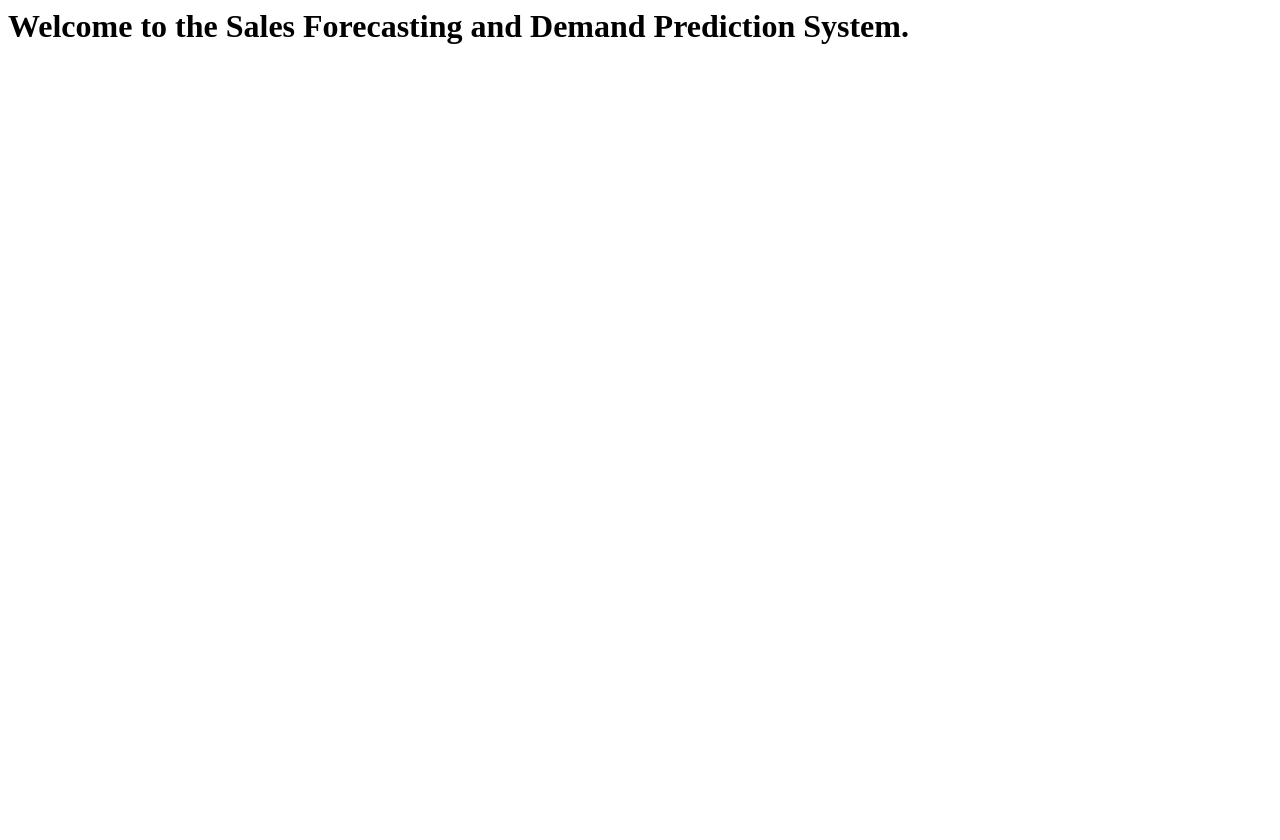
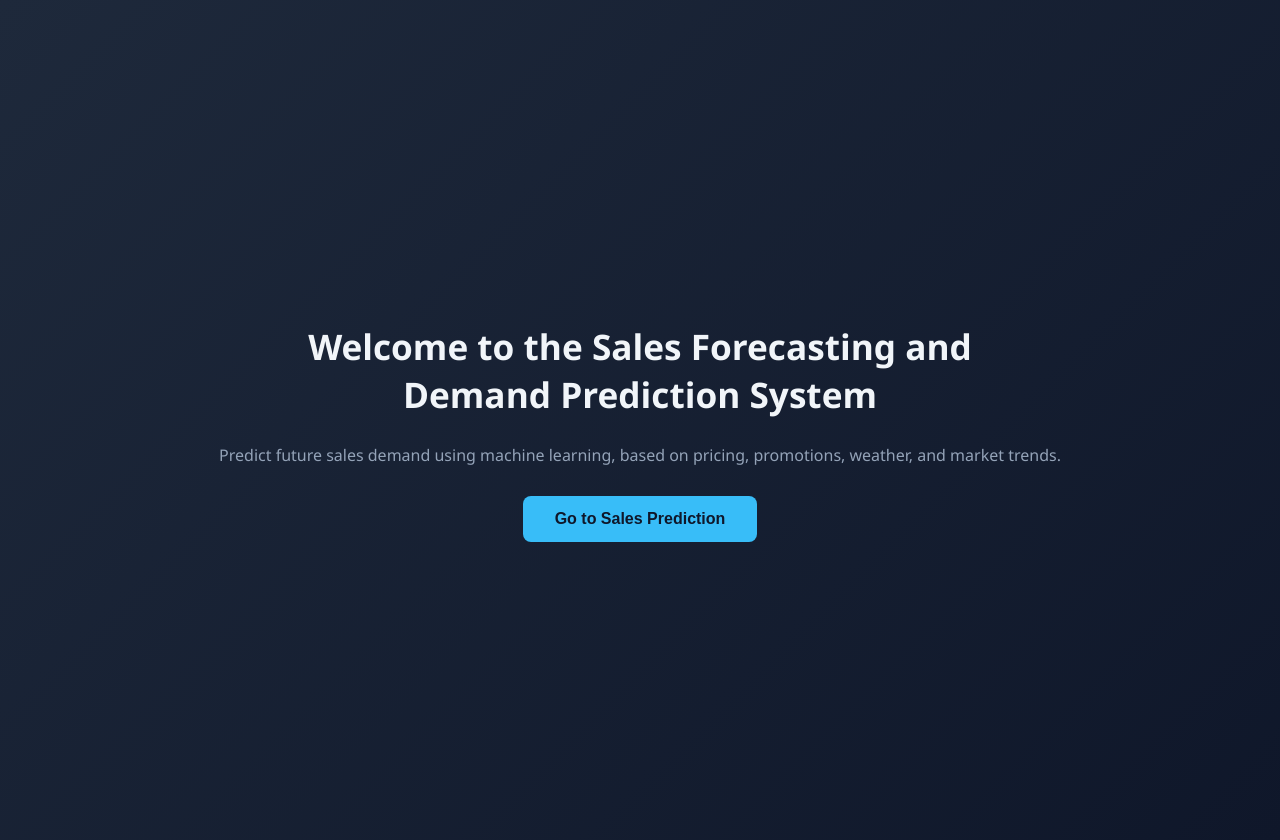
Before and after one commit to SarthakMandavkar-25/Sales-Forecasting-Demand-Prediction-System, a Flask app: page / in a window 1280 px wide. Before the commit the page ends 44 px from the top, so only its background shows below. Run offline with Flask 3, Linux system fonts and the light colour scheme.

Commit message:
Changed Index page

```diff
--- a/templates/index.html
+++ b/templates/index.html
@@ -1 +1,63 @@
-<h1>Welcome to the Sales Forecasting and Demand Prediction System.</h1>
+<!DOCTYPE html>
+<html lang="en">
+<head>
+    <meta charset="UTF-8">
+    <meta name="viewport" content="width=device-width, initial-scale=1.0">
+    <title>Sales Forecasting & Demand Prediction System</title>
+    <style>
+        body {
+            margin: 0;
+            font-family: 'Segoe UI', Arial, sans-serif;
+            background: linear-gradient(135deg, #1e293b, #0f172a);
+            color: #f1f5f9;
+            height: 100vh;
+            display: flex;
+            flex-direction: column;
+            align-items: center;
+            justify-content: center;
+            text-align: center;
+            padding: 20px;
+        }
+
+        h1 {
+            font-size: 2.2rem;
+            max-width: 700px;
+            margin-bottom: 10px;
+        }
+
+        p.subtitle {
+            color: #94a3b8;
+            margin-bottom: 30px;
+            font-size: 1rem;
+        }
+
+        a.cta-link {
+            text-decoration: none;
+        }
+
+        button {
+            padding: 14px 32px;
+            font-size: 1rem;
+            font-weight: 600;
+            border: none;
+            border-radius: 8px;
+            background-color: #38bdf8;
+            color: #0f172a;
+            cursor: pointer;
+            transition: background-color 0.2s ease;
+        }
+
+        button:hover {
+            background-color: #0ea5e9;
+        }
+    </style>
+</head>
+<body>
+    <h1>Welcome to the Sales Forecasting and Demand Prediction System</h1>
+    <p class="subtitle">Predict future sales demand using machine learning, based on pricing, promotions, weather, and market trends.</p>
+
+    <a class="cta-link" href="{{ url_for('predict_datapoint') }}">
+        <button>Go to Sales Prediction</button>
+    </a>
+</body>
+</html>
```
